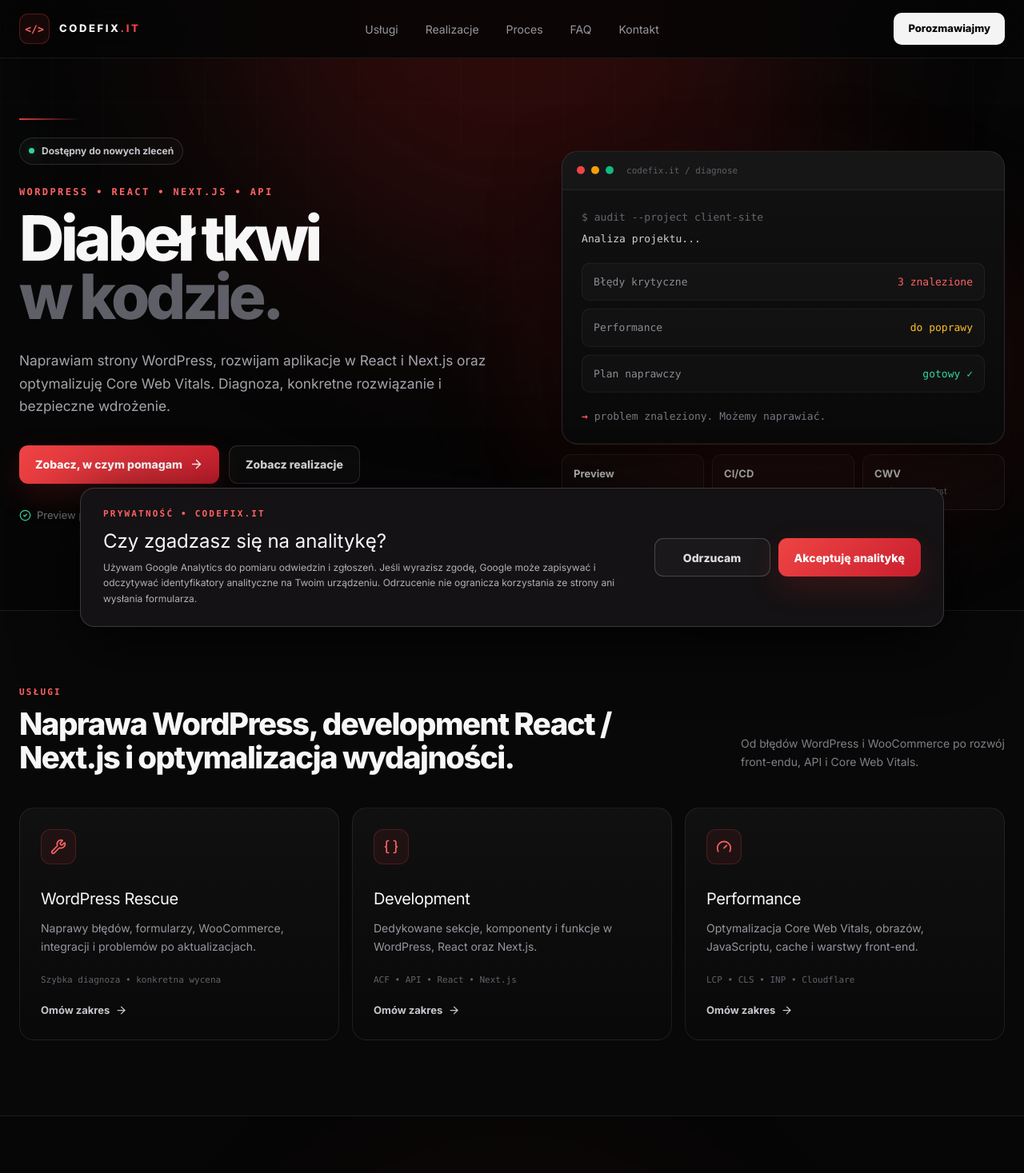
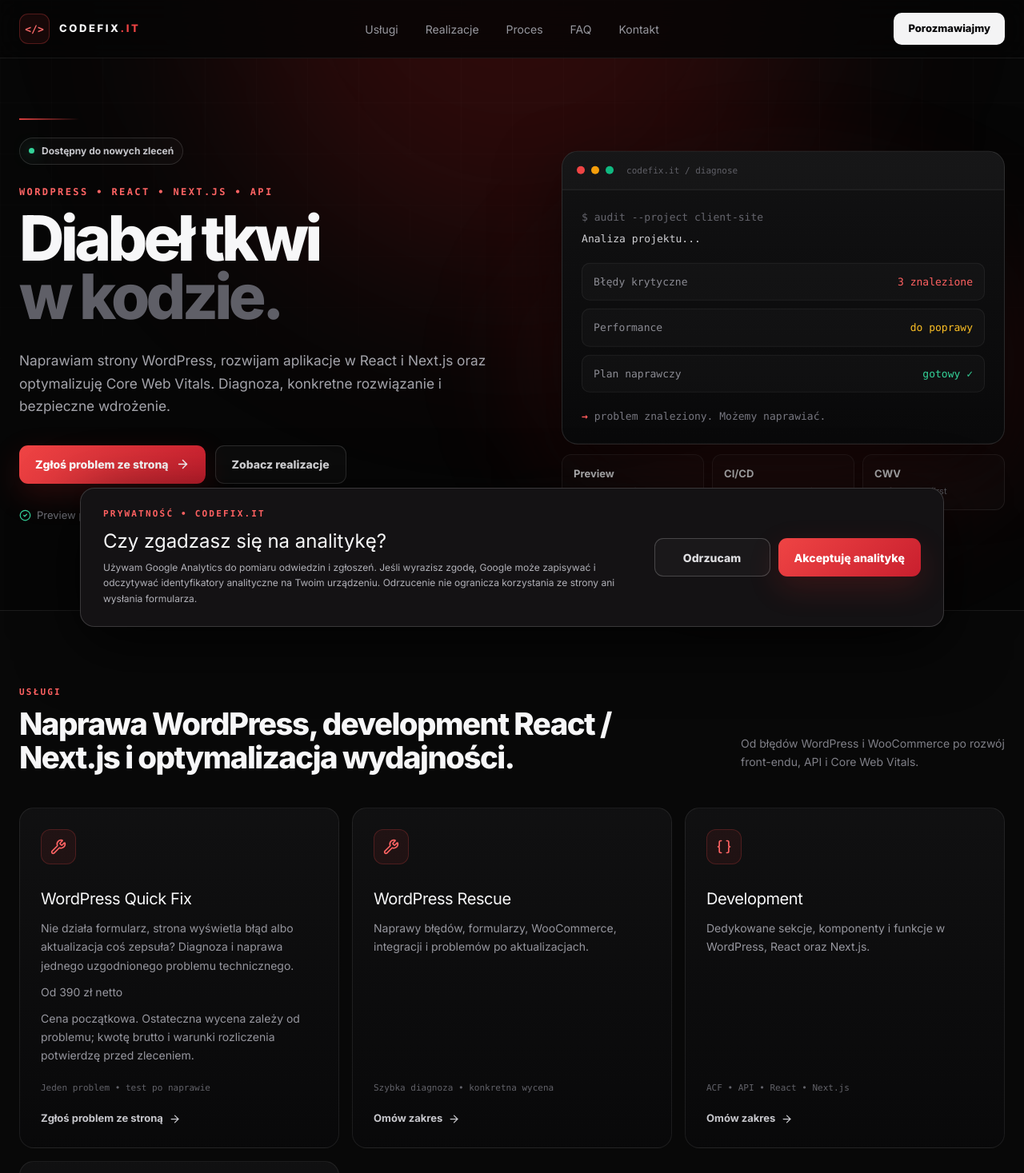
Before and after one commit to wwwCodeFixIT/CodeFix.IT---Portfolio-Short, a React (Vite) app: page / in a window 1280 px wide. Shown: the top 1467 px of the page at 80% size. Built offline with nearby package versions, Linux system fonts and the light colour scheme.

Commit message:
feat(portfolio): Quick Fix service CTA and prefilled CRM lead form

```diff
--- a/src/pages/HomepageV1.tsx
+++ b/src/pages/HomepageV1.tsx
@@ -18,10 +18,23 @@ import { projects } from '../data/projects';
 import './HomepageV1.css';
 import './HomepageV1.v3.css';
 
+const quickFixService = 'WORDPRESS_QUICK_FIX';
+
 const services = [
   {
     icon: Wrench,
+    title: 'WordPress Quick Fix',
+    description:
+      'Nie działa formularz, strona wyświetla błąd albo aktualizacja coś zepsuła? Diagnoza i naprawa jednego uzgodnionego problemu technicznego.',
+    meta: 'Jeden problem • test po naprawie',
+    price: 'Od 390 zł netto',
+    service: quickFixService,
+    cta: 'Zgłoś problem ze stroną',
+  },
+  {
+    icon: Wrench,
     title: 'WordPress Rescue',
+    service: 'wordpress',
     description:
       'Naprawy błędów, formularzy, WooCommerce, integracji i problemów po aktualizacjach.',
     meta: 'Szybka diagnoza • konkretna wycena',
@@ -29,6 +42,7 @@ const services = [
   {
     icon: Braces,
     title: 'Development',
+    service: 'development',
     description:
       'Dedykowane sekcje, komponenty i funkcje w WordPress, React oraz Next.js.',
     meta: 'ACF • API • React • Next.js',
@@ -36,6 +50,7 @@ const services = [
   {
     icon: Gauge,
     title: 'Performance',
+    service: 'performance',
     description:
       'Optymalizacja Core Web Vitals, obrazów, JavaScriptu, cache i warstwy front-end.',
     meta: 'LCP • CLS • INP • Cloudflare',
@@ -102,6 +117,13 @@ export function HomepageV1() {
   const [formState, setFormState] = useState<'idle' | 'submitting' | 'success' | 'error'>('idle');
   const [formMessage, setFormMessage] = useState('');
   const [formStartedAt, setFormStartedAt] = useState(() => Date.now());
+  const [selectedService, setSelectedService] = useState('');
+
+  function chooseService(service: string) {
+    setSelectedService(service);
+    setFormMessage('');
+    setFormState('idle');
+  }
   const [consentChoice, setConsentChoice] = useState<'accepted' | 'rejected' | null>(() => {
     const value = (window as Window & { codefixConsentChoice?: string | null }).codefixConsentChoice;
     return value === 'accepted' || value === 'rejected' ? value : null;
@@ -124,7 +146,7 @@ export function HomepageV1() {
 
     const form = event.currentTarget;
     const data = new FormData(form);
-    const service = String(data.get('service') || '');
+    const service = selectedService;
 
     setFormState('submitting');
     setFormMessage('');
@@ -162,6 +184,7 @@ export function HomepageV1() {
       });
 
       form.reset();
+      setSelectedService('');
       setFormStartedAt(Date.now());
       setFormState('success');
       setFormMessage('Dzięki — zgłoszenie trafiło do CodeFix.IT. Odezwę się po analizie tematu.');
@@ -218,8 +241,9 @@ export function HomepageV1() {
             </p>
 
             <div className="cf-actions">
-              <a href="#services" className="cf-button cf-button-primary">
-                Zobacz, w czym pomagam
+              <a href="#contact" className="cf-button cf-button-primary"
+                onClick={() => chooseService(quickFixService)}>
+                Zgłoś problem ze stroną
                 <ArrowRight size={17} aria-hidden="true" />
               </a>
               <a href="#work" className="cf-button cf-button-secondary">
@@ -309,16 +333,23 @@ export function HomepageV1() {
             </div>
 
             <div className="cf-services-grid">
-              {services.map(({ icon: Icon, title, description, meta }) => (
-                <article key={title} className="cf-service-card">
+              {services.map(({ icon: Icon, title, description, meta, price, service, cta }) => (
+                <article key={title}
+                  className={`cf-service-card${service === quickFixService ? ' cf-service-card-featured' : ''}`}>
                   <div className="cf-service-icon">
                     <Icon size={20} aria-hidden="true" />
                   </div>
                   <h3>{title}</h3>
                   <p>{description}</p>
+                  {price && <p className="cf-service-price">{price}</p>}
+                  {price && <p className="cf-service-pricing-note">
+                    Cena początkowa. Ostateczna wycena zależy od problemu;
+                    kwotę brutto i warunki rozliczenia potwierdzę przed zleceniem.
+                  </p>}
                   <p className="cf-service-meta">{meta}</p>
-                  <a href="#contact" className="cf-card-link">
-                    Omów zakres
+                  <a href="#contact" className="cf-card-link"
+                    onClick={() => chooseService(service)}>
+                    {cta ?? 'Omów zakres'}
                     <ArrowRight size={15} aria-hidden="true" />
                   </a>
                 </article>
@@ -494,14 +525,23 @@ export function HomepageV1() {
 
                   <label>
                     <span>Temat</span>
-                    <select name="service" defaultValue="">
+                    <select name="service" value={selectedService}
+                      onChange={(event) => chooseService(event.target.value)}>
                       <option value="">Wybierz opcjonalnie</option>
+                      <option value={quickFixService}>WordPress Quick Fix — naprawa jednego problemu</option>
                       <option value="wordpress">WordPress / WooCommerce</option>
                       <option value="development">React / Next.js / API</option>
                       <option value="performance">Performance / Core Web Vitals</option>
                       <option value="other">Inny temat</option>
                     </select>
                   </label>
+
+                  {selectedService === quickFixService && (
+                    <p className="cf-quickfix-selection" role="status">
+                      Wybrano WordPress Quick Fix. Opisz jeden problem — przed rozpoczęciem
+                      prac otrzymasz indywidualną wycenę i kwotę brutto.
+                    </p>
+                  )}
 
                   <label>
                     <span>Adres strony <small>opcjonalnie</small></span>
```
